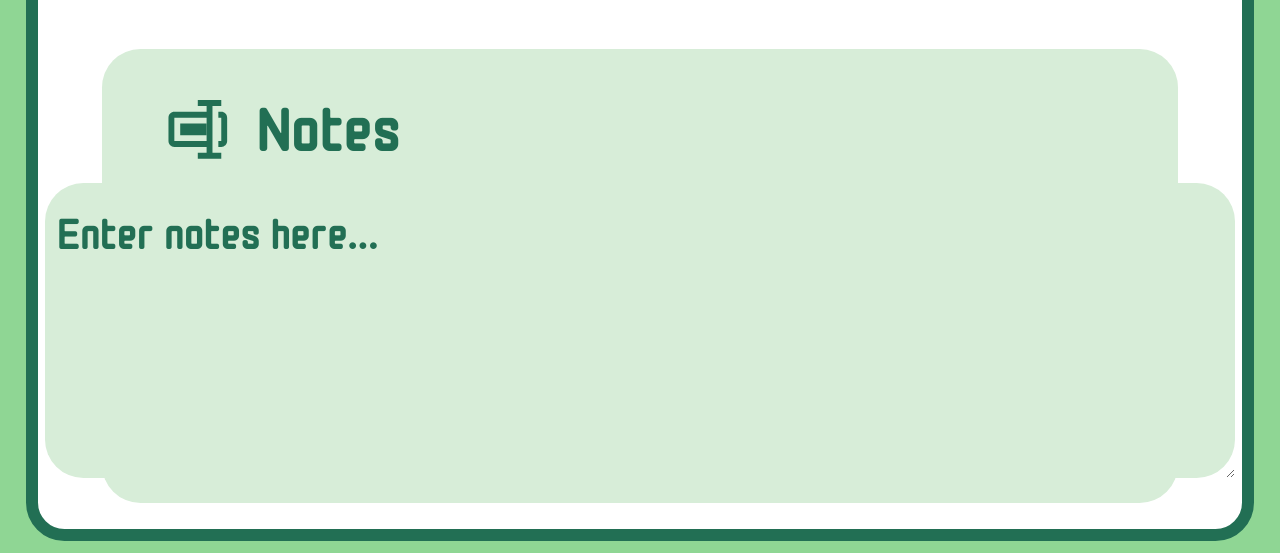
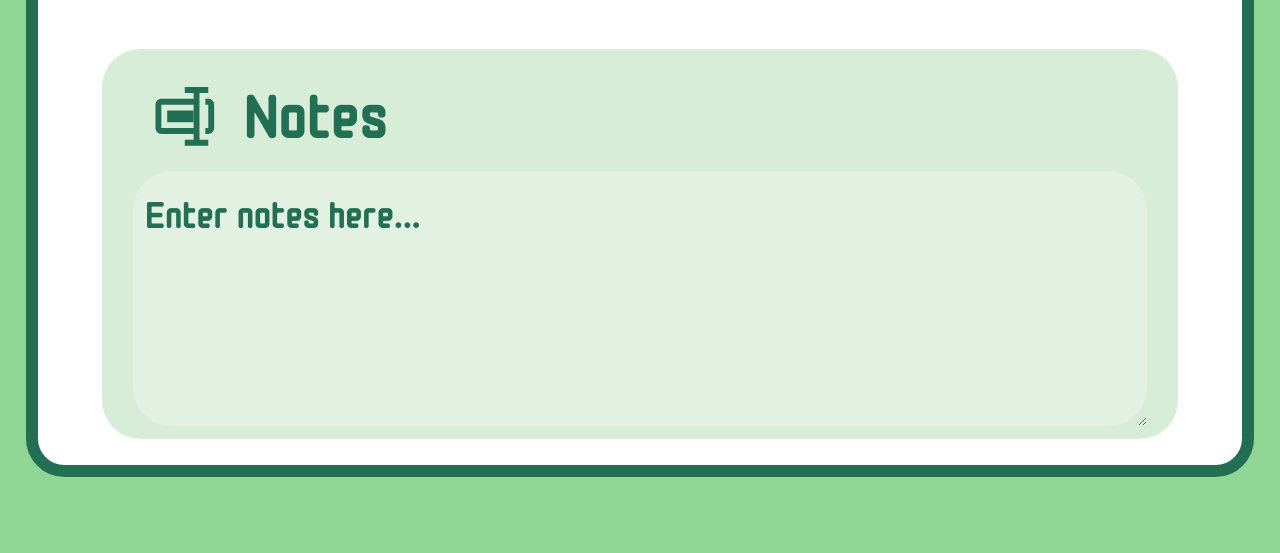
Before and after one commit to klee2433/crochetCounter, a React (Create React App) app: page /counter/1 in a window 1280 px wide. Shown: the part 688-1241 px from the top of the page. After the commit the page ends 1190 px from the top, so only its background shows below. Built offline with nearby package versions, Linux system fonts and the light colour scheme.

Commit message:
Update counter page style

```diff
--- a/src/App.css
+++ b/src/App.css
@@ -40,7 +40,7 @@ h3 {
 .Notes-container {
   background: #d7edd8;
   border-radius: 3vw;
-  padding: 2vw;
+  padding: 1vw;
   margin-top: 4vw;
   margin-left: 3vw;
   margin-right: 3vw;
@@ -55,7 +55,7 @@ h3 {
 
 #notes {
   color: #226F54;
-  font-size: 3.5vw;
+  font-size: 3vw;
   justify-self: center;
   margin-top: 1vw;
   display: flex;
@@ -77,6 +77,10 @@ h3 {
 .Button:hover {
   color: #8FD694;
   border-radius: 3vw;
+}
+
+#project-date {
+  font-size: 4vw;
 }
 
 #project-date:hover {
@@ -119,7 +123,7 @@ h3 {
 
 .List {
   color: #4B4A67;
-  font-size: 5vw;
+  font-size: 4vw;
 }
 
 .Project-list {
@@ -211,6 +215,7 @@ td {
   place-items: center space-between;
   margin-left: 2vw;
   margin-right: 2vw;
+  margin-top: 3vw;
   background: #d7edd8;
   padding: 1vw;
   border-radius: 3vw;
@@ -226,7 +231,7 @@ input {
   outline: none;
   background: transparent;
   color: #226F54;
-  font-size: 4vw;
+  font-size: 3.5vw;
   padding: 1vw;
 }
 
@@ -238,18 +243,21 @@ textarea {
   flex: 1;
   border: none;
   outline: none;
-  background: #d7edd8;
+  background: #e2f1e2;
   border-radius: 3vw;
-  font-size: 4vw;
   padding: 1vw;
 }
 
 textarea:hover {
-  background: #e2f1e2;
+  background: #eaf6eb;
 }
 
 .No-bullets {
   list-style-type:none;
+}
+
+#project-title {
+  font-size: 4vw;
 }
 
 #project-title:hover {
--- a/src/components/Menu.js
+++ b/src/components/Menu.js
@@ -88,8 +88,8 @@ function Menu() {
                 <table>
                     <thead>
                         <tr>
-                            <td class="List"><MdDriveFileRenameOutline /> Project Name</td>
-                            <td class="List"><MdDateRange /> Date Started</td>
+                            <td class="List"><MdDriveFileRenameOutline /> &nbsp; Project Name</td>
+                            <td class="List">&nbsp; &nbsp; <MdDateRange /> &nbsp; Date Started</td>
                             <td></td>
                         </tr>
                     </thead>
--- a/src/components/Project.js
+++ b/src/components/Project.js
@@ -23,7 +23,7 @@ function Project() {
             <div class="Notes-container">
                 <div class="Notes">
                     <BiRename class="Edit-icon"/>
-                    &nbsp;Notes
+                    &nbsp; <div>Notes</div>
                 </div>
                 <textarea
                     id="notes"
```
